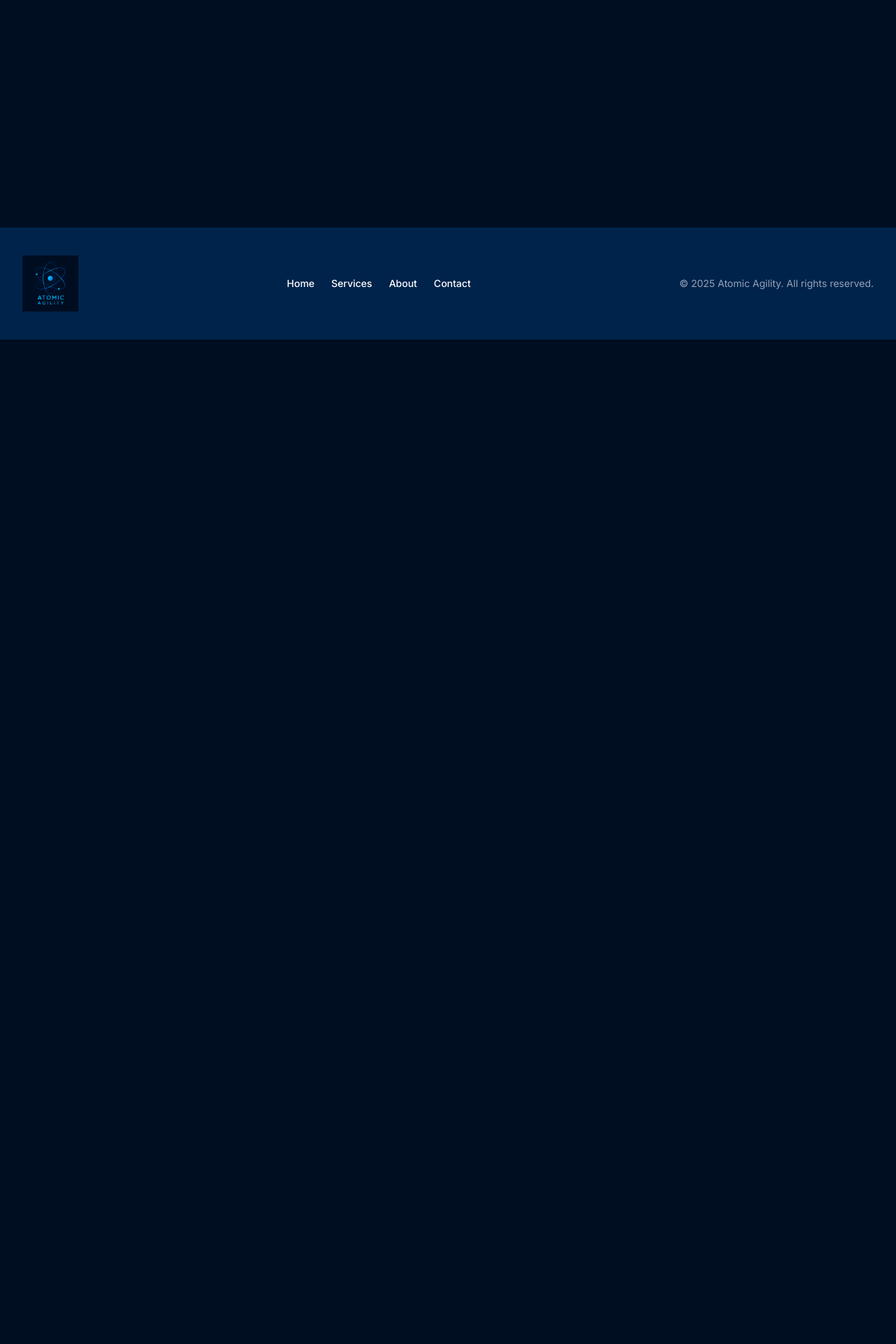
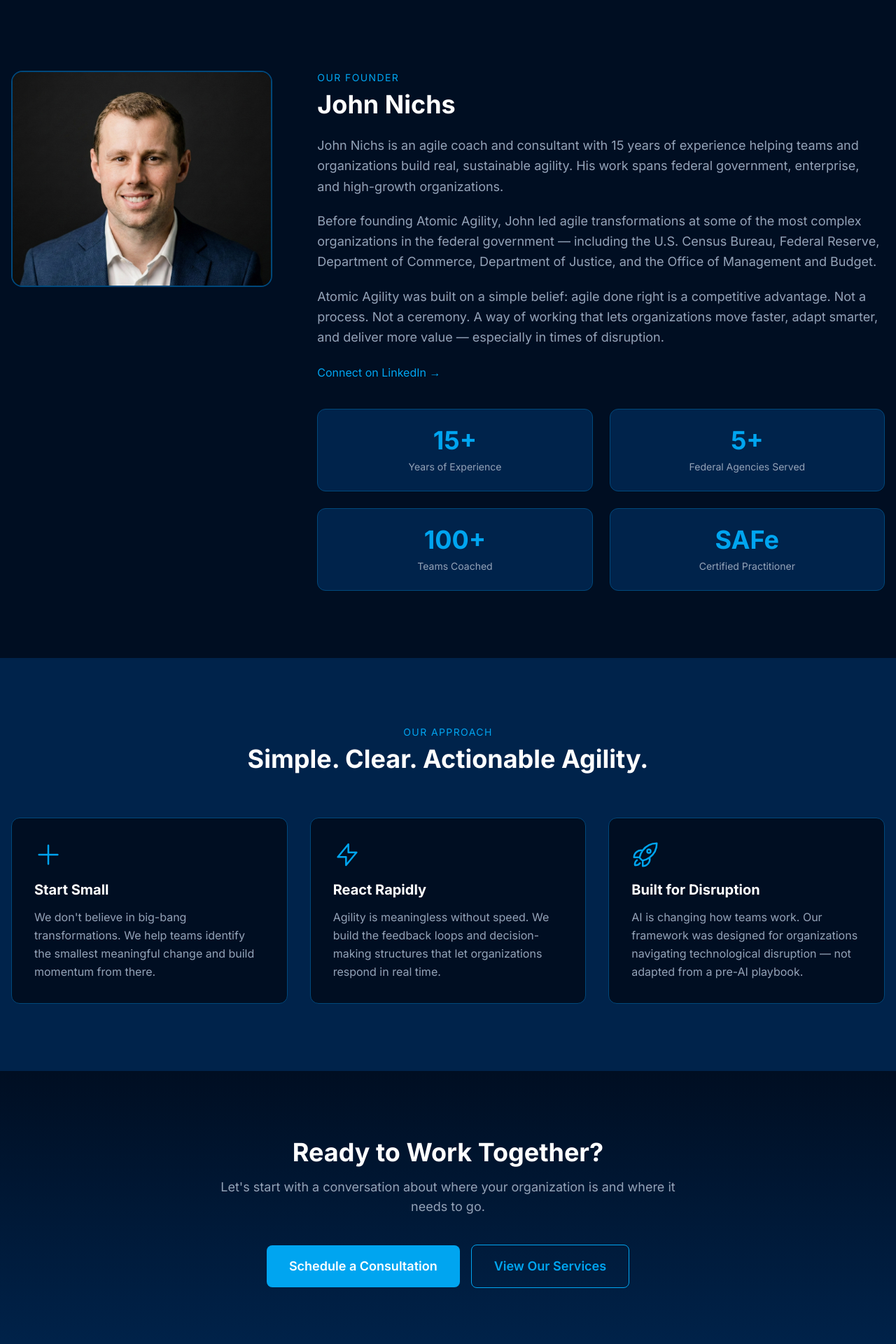
Before and after one commit to jtnichs/atomic-agility-site, a Next.js app: page /about in a window 1280 px wide. Before the commit this address had no page. Shown: the part 540-2460 px from the top of the page at 70% size. Before the commit the page ends 1025 px from the top, so only its background shows below. Built offline with nearby package versions, Linux system fonts and the light colour scheme.

Commit message:
About page integration and headshot

```diff
--- /dev/null
+++ b/app/about/page.tsx
@@ -0,0 +1,245 @@
+import Image from "next/image";
+import Link from "next/link";
+
+// --- Icons for Approach cards ---
+
+function StartSmallIcon() {
+  return (
+    <svg
+      xmlns="http://www.w3.org/2000/svg"
+      className="h-10 w-10 text-cyan mb-4"
+      fill="none"
+      viewBox="0 0 24 24"
+      stroke="currentColor"
+      strokeWidth={1.5}
+      aria-hidden="true"
+    >
+      <path
+        strokeLinecap="round"
+        strokeLinejoin="round"
+        d="M12 4v16m8-8H4"
+      />
+    </svg>
+  );
+}
+
+function ReactRapidlyIcon() {
+  return (
+    <svg
+      xmlns="http://www.w3.org/2000/svg"
+      className="h-10 w-10 text-cyan mb-4"
+      fill="none"
+      viewBox="0 0 24 24"
+      stroke="currentColor"
+      strokeWidth={1.5}
+      aria-hidden="true"
+    >
+      <path
+        strokeLinecap="round"
+        strokeLinejoin="round"
+        d="M13 10V3L4 14h7v7l9-11h-7z"
+      />
+    </svg>
+  );
+}
+
+function DisruptionIcon() {
+  return (
+    <svg
+      xmlns="http://www.w3.org/2000/svg"
+      className="h-10 w-10 text-cyan mb-4"
+      fill="none"
+      viewBox="0 0 24 24"
+      stroke="currentColor"
+      strokeWidth={1.5}
+      aria-hidden="true"
+    >
+      <path
+        strokeLinecap="round"
+        strokeLinejoin="round"
+        d="M15.59 14.37a6 6 0 01-5.84 7.38v-4.8m5.84-2.58a14.98 14.98 0 006.16-12.12A14.98 14.98 0 009.631 8.41m5.96 5.96a14.926 14.926 0 01-5.841 2.58m-.119-8.54a6 6 0 00-7.381 5.84h4.8m2.581-5.84a14.927 14.927 0 00-2.58 5.84m2.699 2.7c-.103.021-.207.041-.311.06a15.09 15.09 0 01-2.448-2.448 14.9 14.9 0 01.06-.312m-2.24 2.39a4.493 4.493 0 00-1.757 4.306 4.493 4.493 0 004.306-1.758M16.5 9a1.5 1.5 0 11-3 0 1.5 1.5 0 013 0z"
+      />
+    </svg>
+  );
+}
+
+// --- Data ---
+
+const stats = [
+  { value: "15+", label: "Years of Experience" },
+  { value: "5+", label: "Federal Agencies Served" },
+  { value: "100+", label: "Teams Coached" },
+  { value: "SAFe", label: "Certified Practitioner" },
+];
+
+const principles = [
+  {
+    icon: <StartSmallIcon />,
+    title: "Start Small",
+    body: "We don't believe in big-bang transformations. We help teams identify the smallest meaningful change and build momentum from there.",
+  },
+  {
+    icon: <ReactRapidlyIcon />,
+    title: "React Rapidly",
+    body: "Agility is meaningless without speed. We build the feedback loops and decision-making structures that let organizations respond in real time.",
+  },
+  {
+    icon: <DisruptionIcon />,
+    title: "Built for Disruption",
+    body: "AI is changing how teams work. Our framework was designed for organizations navigating technological disruption — not adapted from a pre-AI playbook.",
+  },
+];
+
+// --- Page ---
+
+export default function About() {
+  return (
+    <>
+      {/* SECTION 1 — PAGE HERO */}
+      <section className="relative flex flex-col items-center justify-center bg-navy px-4 py-32 text-center">
+        <h1 className="text-5xl font-bold text-white md:text-7xl">
+          About Atomic Agility
+        </h1>
+        <p className="mt-4 text-2xl font-medium text-cyan md:text-3xl">
+          15 Years. Real Teams. Real Results.
+        </p>
+        <p className="mx-auto mt-4 max-w-2xl text-lg text-muted">
+          We didn&apos;t discover agile during the AI boom. We&apos;ve been
+          building agile organizations for 15 years — and we built our framework
+          for exactly this moment.
+        </p>
+      </section>
+
+      {/* SECTION 2 — OUR FOUNDER */}
+      <section className="w-full bg-navy py-24 px-4">
+        <div className="mx-auto max-w-7xl">
+          <div className="grid grid-cols-1 gap-16 md:grid-cols-3 md:items-start">
+            {/* Left — headshot */}
+            <div className="flex justify-center md:justify-start">
+              <Image
+                src="/headshot.jpg"
+                alt="John Nichs, Founder of Atomic Agility"
+                width={400}
+                height={500}
+                className="rounded-2xl border-2 border-[#00487B] object-cover"
+              />
+            </div>
+
+            {/* Right — bio (spans 2 columns) */}
+            <div className="flex flex-col gap-6 md:col-span-2">
+              <div>
+                <p className="text-sm uppercase tracking-widest text-cyan">
+                  Our Founder
+                </p>
+                <h2 className="mt-2 text-4xl font-bold text-white">
+                  John Nichs
+                </h2>
+              </div>
+
+              <div className="space-y-5 text-lg leading-relaxed text-muted">
+                <p>
+                  John Nichs is an agile coach and consultant with 15 years of
+                  experience helping teams and organizations build real,
+                  sustainable agility. His work spans federal government,
+                  enterprise, and high-growth organizations.
+                </p>
+                <p>
+                  Before founding Atomic Agility, John led agile transformations
+                  at some of the most complex organizations in the federal
+                  government — including the U.S. Census Bureau, Federal
+                  Reserve, Department of Commerce, Department of Justice, and
+                  the Office of Management and Budget.
+                </p>
+                <p>
+                  Atomic Agility was built on a simple belief: agile done right
+                  is a competitive advantage. Not a process. Not a ceremony. A
+                  way of working that lets organizations move faster, adapt
+                  smarter, and deliver more value — especially in times of
+                  disruption.
+                </p>
+              </div>
+
+              <a
+                href="https://linkedin.com/in/jtnichs"
+                target="_blank"
+                rel="noopener noreferrer"
+                className="inline-block text-cyan hover:underline"
+              >
+                Connect on LinkedIn &rarr;
+              </a>
+
+              {/* Stat grid */}
+              <div className="mt-4 grid grid-cols-2 gap-6">
+                {stats.map((stat) => (
+                  <div
+                    key={stat.label}
+                    className="rounded-xl border border-[#00487B] bg-navyMid p-6 text-center"
+                  >
+                    <p className="text-4xl font-bold text-cyan">{stat.value}</p>
+                    <p className="mt-2 text-sm text-muted">{stat.label}</p>
+                  </div>
+                ))}
+              </div>
+            </div>
+          </div>
+        </div>
+      </section>
+
+      {/* SECTION 3 — OUR APPROACH */}
+      <section className="w-full bg-navyMid py-24 px-4">
+        <div className="mx-auto max-w-7xl text-center">
+          <p className="text-sm uppercase tracking-widest text-cyan">
+            Our Approach
+          </p>
+          <h2 className="mt-2 text-4xl font-bold text-white">
+            Simple. Clear. Actionable Agility.
+          </h2>
+
+          <div className="mt-16 grid grid-cols-1 gap-8 md:grid-cols-3">
+            {principles.map((principle) => (
+              <div
+                key={principle.title}
+                className="group rounded-xl border border-[#00487B] bg-navy p-8 text-left transition-colors duration-200 hover:border-cyan"
+              >
+                {principle.icon}
+                <h3 className="text-xl font-bold text-white">
+                  {principle.title}
+                </h3>
+                <p className="mt-3 leading-relaxed text-muted">
+                  {principle.body}
+                </p>
+              </div>
+            ))}
+          </div>
+        </div>
+      </section>
+
+      {/* SECTION 4 — BOTTOM CTA BANNER */}
+      <section className="w-full bg-gradient-to-b from-navy to-navyMid py-24 px-4">
+        <div className="mx-auto max-w-7xl text-center">
+          <h2 className="text-4xl font-bold text-white">
+            Ready to Work Together?
+          </h2>
+          <p className="mx-auto mt-4 max-w-2xl text-lg text-muted">
+            Let&apos;s start with a conversation about where your organization
+            is and where it needs to go.
+          </p>
+          <div className="mt-10 flex flex-col items-center justify-center gap-4 sm:flex-row">
+            <Link
+              href="/contact"
+              className="rounded-lg bg-cyan px-8 py-4 text-lg font-semibold text-white transition-colors duration-200 hover:bg-[#0090d0]"
+            >
+              Schedule a Consultation
+            </Link>
+            <Link
+              href="/services"
+              className="rounded-lg border border-cyan px-8 py-4 text-lg font-semibold text-cyan transition-colors duration-200 hover:bg-cyan hover:text-white"
+            >
+              View Our Services
+            </Link>
+          </div>
+        </div>
+      </section>
+    </>
+  );
+}
```
Also changed, not shown: public/headshot.jpg (added).
